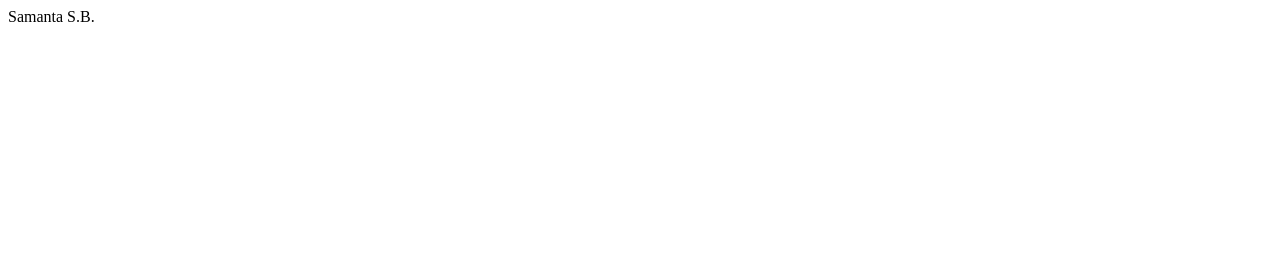
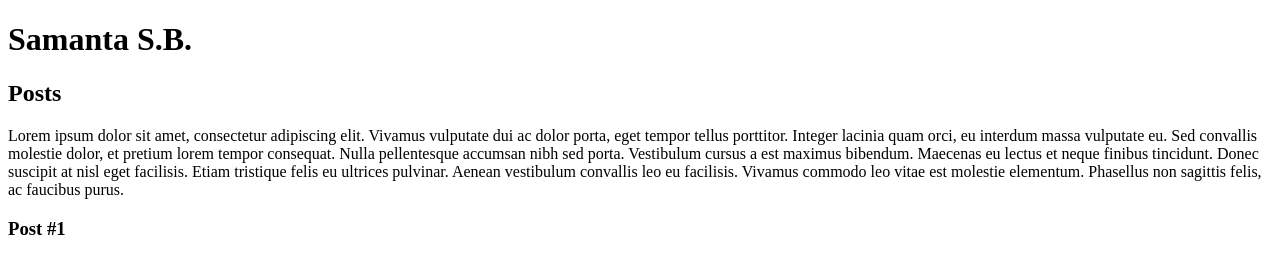
Before and after one commit to samantabarros/Projeto_Site_HTML5_CSS3, a plain HTML site: page index.html in a window 1280 px wide. Drawn offline with Linux system fonts and the light colour scheme.

Commit message:
Adiciona novas tags

```diff
--- a/index.html
+++ b/index.html
@@ -1,3 +1,4 @@
+
 <!DOCTYPE html>
 <html>
     <head>
@@ -5,6 +6,20 @@
         <title> Samanta S. B. </title>
     </head>
     <body>
-        Samanta S.B.
+        <header>
+            <h1>Samanta S.B.</h1>
+        </header>
+        <section>
+            <header>
+                <h2>Posts</h2>
+            </header>
+            <p>Lorem ipsum dolor sit amet, consectetur adipiscing elit. Vivamus vulputate dui ac dolor porta, eget tempor tellus porttitor. Integer lacinia quam orci, eu interdum massa vulputate eu. Sed convallis molestie dolor, et pretium lorem tempor consequat. Nulla pellentesque accumsan nibh sed porta. Vestibulum cursus a est maximus bibendum. Maecenas eu lectus et neque finibus tincidunt. Donec suscipit at nisl eget facilisis. Etiam tristique felis eu ultrices pulvinar. Aenean vestibulum convallis leo eu facilisis. Vivamus commodo leo vitae est molestie elementum. Phasellus non sagittis felis, ac faucibus purus.</p>
+             <article>
+                <header>
+                    <h3> Post #1</h3>
+                </header>
+            </article>
+        </section>
+        <footer></footer>
     </body>
 </html>
```
